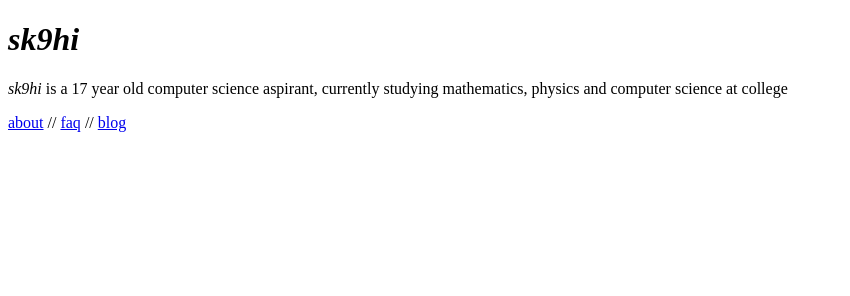
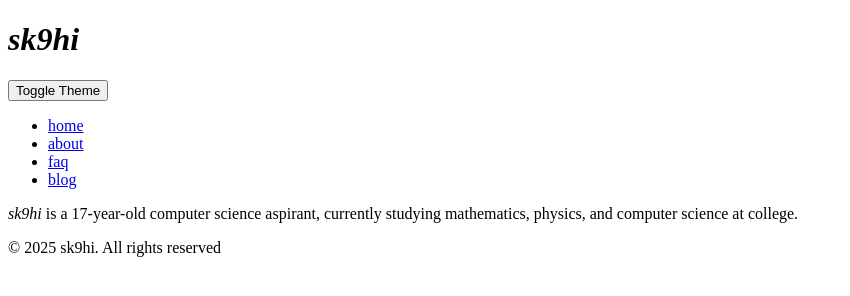
Before and after one commit to sk9hi/sk9hi.github.io, a plain HTML site: page index.html in a window 1280 px wide. Shown: the whole page, without its empty margins (0-850 px from the left). Drawn offline with Linux system fonts and the light colour scheme.

Commit message:
Update index.html

```diff
--- a/index.html
+++ b/index.html
@@ -1,18 +1,31 @@
 <!DOCTYPE html>
-<html>
+<html lang="en">
 <head>
+  <meta charset="UTF-8">
+  <meta name="viewport" content="width=device-width, initial-scale=1.0">
+  <meta name="description" content="sk9hi is a 17-year-old computer science aspirant, currently studying mathematics, physics, and computer science at college.">
   <title>sk9hi</title>
+  <link rel="stylesheet" href="css/styles.css">
 </head>
 <body>
+  <header>
+    <h1><em>sk9hi</em></h1>
+    <button id="theme-toggle">Toggle Theme</button>
+  </header>
+  <nav>
+    <ul>
+      <li><a href="index.html">home</a></li>
+      <li><a href="about.html">about</a></li>
+      <li><a href="faq.html">faq</a></li>
+      <li><a href="blog.html">blog</a></li>
+    </ul>
+  </nav>
   <main>
-    <h1><i>sk9hi</i></h1>
-    <p><i>sk9hi</i> is a 17 year old computer science aspirant,
-    currently studying mathematics, physics and computer science at
-    college</p>
+    <p><em>sk9hi</em> is a 17-year-old computer science aspirant, currently studying mathematics, physics, and computer science at college.</p>
   </main>
-  <nav>
-    <a href="about.html">about</a> // <a href="faq.html">faq</a> //
-    <a href="blog.html">blog</a>
-  </nav>
+  <footer>
+    <p>&copy; 2025 sk9hi. All rights reserved</p>
+  </footer>
+  <script src="js/main.js"></script>
 </body>
 </html>
```
